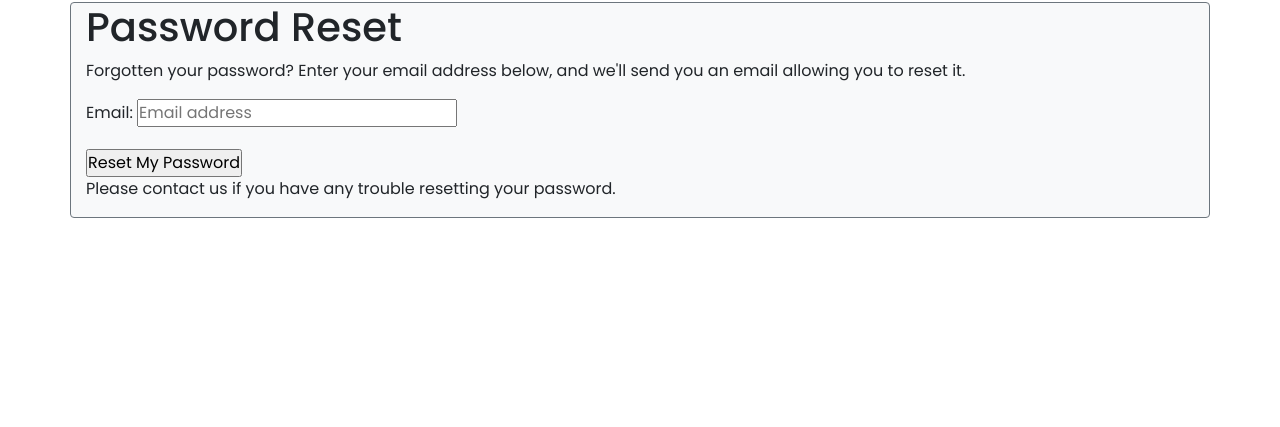
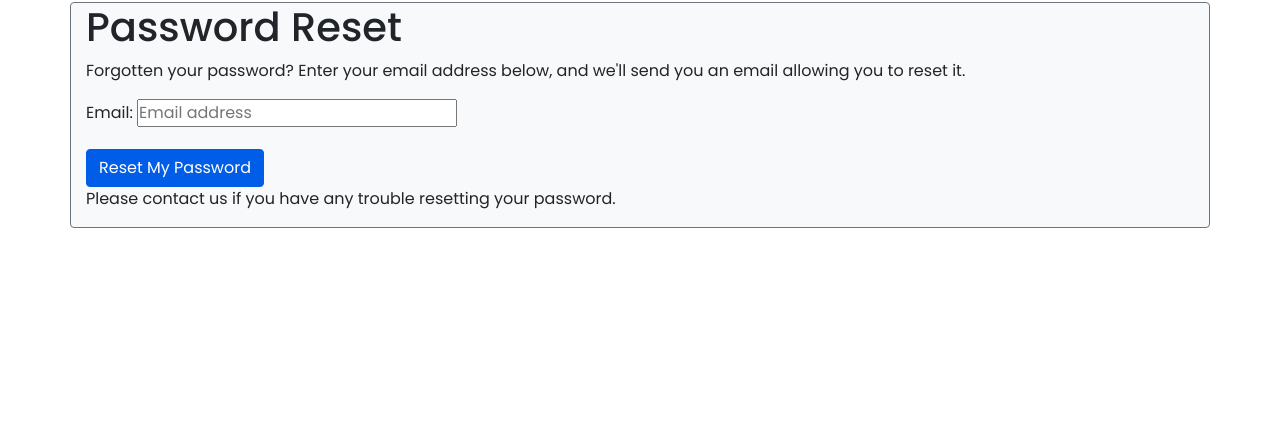
Before and after one commit to bezabu/bb-gp-pp4-part, a Django app: page /accounts/password/reset/ in a window 1280 px wide. Shown: the part 54-481 px from the top of the page. Run offline with Django 4.2, Linux system fonts and the light colour scheme; some libraries are stand-ins or nearby versions.

Commit message:
Remove reset password link

```diff
--- a/defect/templates/defect/category_list.html
+++ b/defect/templates/defect/category_list.html
@@ -33,7 +33,7 @@
                 {{ category_form | crispy }}
                 {% csrf_token %}
                 <div class="col text-center">
-                <button id="submitButton" type="submit" class="btn btn-primary btn-lg mb-5">Submit</button>
+                <button id="submitButton" type="submit" class="btn btn-primary btn-blue btn-lg mb-5">Submit</button>
             </div>
                 </form>
         </div>
--- a/defect/templates/defect/dash.html
+++ b/defect/templates/defect/dash.html
@@ -7,7 +7,7 @@
 <div class="card">
     <div class="card-body text-center">
       <h2 class="card-title">{% if user.is_authenticated %}You are logged in as {{ user }}.{% else %}You are not logged in{% endif %}</h2>
-      <a href="{% url 'account_login' %}" style="background-color: #005DE7; border-color: #005DE7;" class="btn btn-primary">Login</a>
+      <a href="{% url 'account_login' %}" class="btn btn-primary btn-blue">Login</a>
       <a href="{% url 'account_signup' %}" class="btn btn-secondary">Register</a>
     </div>
   </div>
--- a/defect/templates/defect/defect_detail.html
+++ b/defect/templates/defect/defect_detail.html
@@ -98,7 +98,7 @@
                     <form id="updateForm" method="post" enctype="multipart/form-data" style="margin-top: 1.3em;">
                     {{ update_form | crispy }}
                     {% csrf_token %}
-                    <button id="submitButton" type="submit" class="btn btn-primary btn-signup btn-lg">Submit</button>
+                    <button id="submitButton" type="submit" class="btn btn-primary  btn-blue btn-signup btn-lg">Submit</button>
                     </form>
                     {% else %}
                     You do not have the required permissions to add updates.
--- a/defect/templates/defect/defect_list.html
+++ b/defect/templates/defect/defect_list.html
@@ -68,7 +68,7 @@
                         <!-- form, second row-->
                         <div class="row border border-secondary rounded bg-white px-auto py-2 my-1">
                             <div class="col-sm text-center">
-                                <button id="search" type="submit" class="btn btn-primary btn-sm mx-2 my-2">Search</button>
+                                <button id="search" type="submit" class="btn btn-primary btn-blue btn-sm mx-2 my-2">Search</button>
                             </div>
                             <div class="col-sm text-center">
                                 <a href="{% url 'def_list' 1 %}" class="btn btn-secondary btn-sm mx-2 my-2">Reset</a>
--- a/defect/templates/defect/log_defect.html
+++ b/defect/templates/defect/log_defect.html
@@ -11,7 +11,7 @@
                         <form id="DefectForm" method="post" enctype="multipart/form-data" style="margin-top: 1.3em;">
                             {{ defect_form | crispy }}
                             {% csrf_token %}
-                            <button id="submitButton" type="submit" class="btn btn-primary btn-signup btn-lg">Submit</button>
+                            <button id="submitButton" type="submit" class="btn btn-primary btn-blue btn-signup btn-lg">Submit</button>
                             </form>
                         </div>
                         {% else %}
--- a/static/css/style.css
+++ b/static/css/style.css
@@ -41,7 +41,8 @@ li {
     color: #222222;
 }
 .btn-blue {
-    background-color: blue;
+    background-color: #005DE7;
+    border-color: #005DE7;
 }
 /*
 // Extra small devices (portrait phones, less than 576px)
--- a/templates/account/login.html
+++ b/templates/account/login.html
@@ -34,8 +34,8 @@
   {% if redirect_field_value %}
   <input type="hidden" name="{{ redirect_field_name }}" value="{{ redirect_field_value }}" />
   {% endif %}
-  <a class="button secondaryAction" href="{% url 'account_reset_password' %}">{% trans "Forgot Password?" %}</a><br>
-  <button class="primaryAction btn btn-primary btn-sm" type="submit">{% trans "Sign In" %}</button>
+  <br>
+  <button class="primaryAction btn btn-primary btn-blue btn-sm" type="submit">{% trans "Sign In" %}</button>
 </form>
 </div>
 </div>
--- a/templates/account/password_reset.html
+++ b/templates/account/password_reset.html
@@ -17,7 +17,7 @@
     <form method="POST" action="{% url 'account_reset_password' %}" class="password_reset">
         {% csrf_token %}
         {{ form.as_p }}
-        <input type="submit" value="{% trans 'Reset My Password' %}" />
+        <input class="btn btn-primary btn-blue" type="submit" value="{% trans 'Reset My Password' %}" />
     </form>
 
     <p>{% blocktrans %}Please contact us if you have any trouble resetting your password.{% endblocktrans %}</p>
--- a/templates/account/signup.html
+++ b/templates/account/signup.html
@@ -29,7 +29,7 @@
   {% if redirect_field_value %}
   <input type="hidden" name="{{ redirect_field_name }}" value="{{ redirect_field_value }}" />
   {% endif %}
-  <button class="btn btn-primary btn-sm" type="submit">{% trans "Sign Up" %} &raquo;</button>
+  <button class="btn btn-primary btn-blue btn-sm" type="submit">{% trans "Sign Up" %} &raquo;</button>
 </form>
 </div>
 </div>
```
Also changed, not shown: README.md, 1 other file.
